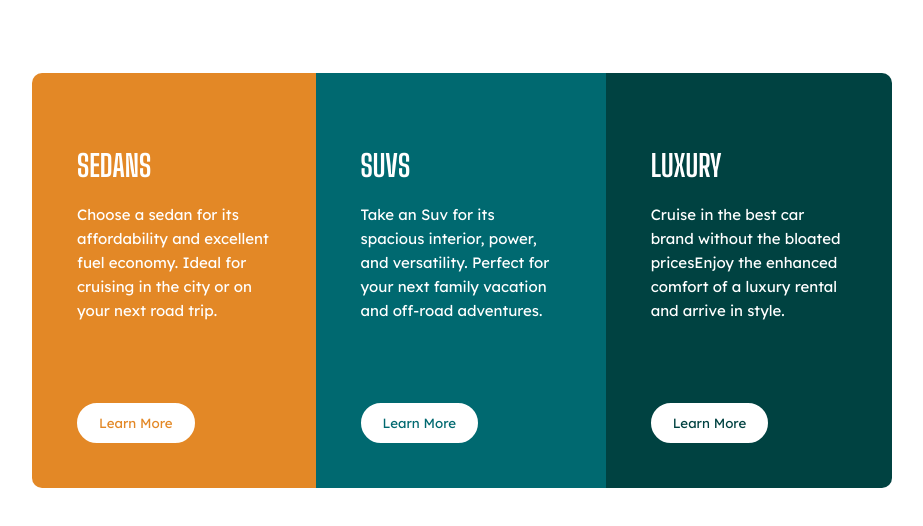
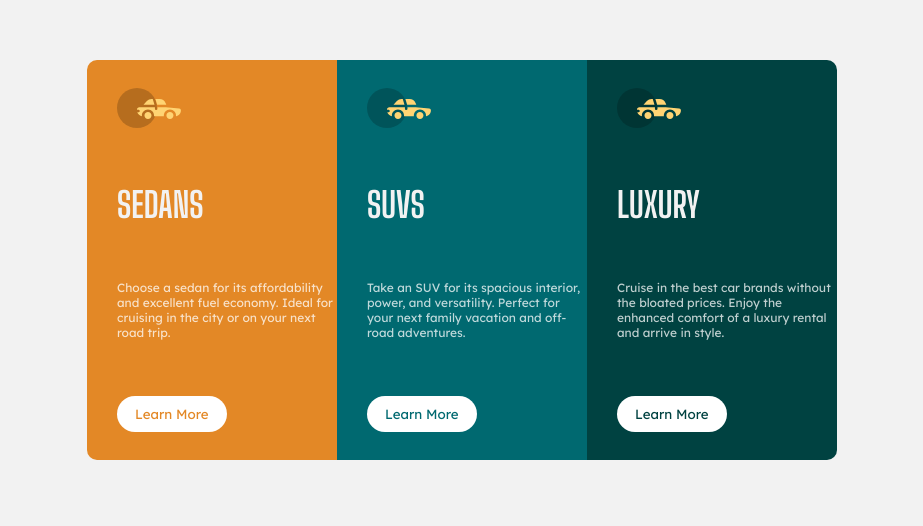
Before and after one commit to zeyneponlem/3-column-preview-card-component-main, a plain HTML site: page index.html in a window 1280 px wide. Shown: the part 120-646 px from the top of the page, without its empty margins (178-1101 px from the left). Drawn offline with Linux system fonts and the light colour scheme.

Commit message:
task
fronted mentor

```diff
--- a/index.html
+++ b/index.html
@@ -1,57 +1,60 @@
+
+
 <!DOCTYPE html>
 <html lang="en">
 <head>
-    <meta charset="UTF-8" />
-    <meta name="viewport" content="width=device-width, initial-scale=1.0" />
-    <!-- displays site properly based on user's device -->
+  <meta charset="UTF-8">
+  <meta name="viewport" content="width=device-width, initial-scale=1.0"> <!-- displays site properly based on user's device -->
 
-    <link
-      rel="icon"
-      type="image/png"
-      sizes="32x32"
-      href="./images/favicon-32x32.png"
-    />
-    <link rel="preconnect" href="https://fonts.gstatic.com" />
-    <link
-      href="https://fonts.googleapis.com/css2?family=Big+Shoulders+Display:wght@700&family=Lexend+Deca&display=swap"
-      rel="stylesheet"
-    />
-    <link rel="stylesheet" href="style.css" />
+  <link rel="icon" type="image/png" sizes="32x32" href="./images/favicon-32x32.png">
 
   <title>Frontend Mentor | 3-column preview card component</title>
+
+  <!-- Google Fonts  -->
+  <link rel="preconnect" href="https://fonts.gstatic.com">
+  <link href="https://fonts.googleapis.com/css2?family=Big+Shoulders+Display:wght@700&family=Lexend+Deca&display=swap" rel="stylesheet">
+
+  <style>
+    .attribution { font-size: 11px; text-align: center; }
+    .attribution a { color: hsl(228, 45%, 44%); }
+  </style>
+
+  <!-- CSS  -->
+  <link rel="stylesheet" href="style.css">
 </head>
 <body>
-    <div class="container">
-      <div class="card bright-orange">
-        <img src="./images/icon-sedans Small.png" alt="" />
-        <h3>Sedans</h3>
+
+  <section id="container">
+    <div class="card">
+      <img src="./images/icon-sedans.svg" alt="Sedans">
+      <h1>Sedans</h1>
       <p>
-          Choose a sedan for its affordability and excellent fuel economy. Ideal
-          for cruising in the city or on your next road trip.
+        Choose a sedan for its affordability and excellent fuel economy. Ideal for cruising in the city
+        or on your next road trip.
       </p>
-        <button class="btn">Learn More</button>
+      <button class="btn btn1">Learn More</button>
     </div>
 
-      <div class="card dark-cyan">
-        <img src="./images/icon-suvs Small.png" alt="" />
-        <h3>SUVs</h3>
+    <div class="card">
+      <img src="./images/icon-sedans.svg" alt="Sedans">
+      <h1>SUVs</h1>
       <p>
-          Take an Suv for its spacious interior, power, and versatility. Perfect
-          for your next family vacation and off-road adventures.
+        Take an SUV for its spacious interior, power, and versatility. Perfect for your next family vacation
+        and off-road adventures.
       </p>
-        <button class="btn">Learn More</button>
+      <button class="btn btn2">Learn More</button>
     </div>
 
-      <div class="card very-dark-cyan">
-        <img src="./images/icon-luxury Small.png" alt="" />
-        <h3>Luxury</h3>
+    <div class="card">
+      <img src="./images/icon-sedans.svg" alt="Sedans">
+      <h1>Luxury</h1>
       <p>
-          Cruise in the best  car brand without the bloated pricesEnjoy the
-          enhanced comfort of a luxury rental and arrive in style.
+        Cruise in the best car brands without the bloated prices. Enjoy the enhanced comfort of a luxury
+        rental and arrive in style.
       </p>
-        <button class="btn">Learn More</button>
+      <button class="btn btn3">Learn More</button>
     </div>
-    </div>
+  </section>
 
 </body>
 </html>
--- a/style.css
+++ b/style.css
@@ -1,126 +1,111 @@
-:root {
-    --bright-orange: hsl(31, 77%, 52%);
-    --dark-cyan: hsl(184, 100%, 22%);
-    --very-dark-cyan: hsl(179, 100%, 13%);
-  }
-
-  * {
+* {
     margin: 0;
     padding: 0;
     box-sizing: border-box;
   }
 
-  body,
-  button {
-    font-family: "Lexend Deca", sans-serif;
+  body {
+    background-color: hsl(0, 0%, 95%);
   }
 
-  h3 {
-    font-family: "Big Shoulders Display", sans-serif;
-    text-transform: uppercase;
-    font-size: 30px;
+  /* Container style */
+  #container {
+    width: 100%;
+    height: 95vh;
+    display: flex;
+    justify-content: center;
+    align-items: center;
   }
 
-  p {
-    font-size: 15px;
-    line-height: 1.6;
+  .card {
+    width: 250px;
+    height: 400px;
+    display: flex;
+    flex-flow: column wrap;
+    justify-content: space-around;
+    align-items: flex-start;
+    padding-left: 30px;
+  }
+
+
+  .card:nth-of-type(1) {
+    background-color: hsl(31, 77%, 52%);
+    border-bottom-left-radius: 10px;
+    border-top-left-radius: 10px;
+  }
+
+
+  .card:nth-of-type(2) {
+    background-color: hsl(184, 100%, 22%);
+  }
+
+
+  .card:nth-of-type(3) {
+    background-color: hsl(179, 100%, 13%);
+    border-bottom-right-radius: 10px;
+    border-top-right-radius: 10px;
+  }
+
+  .card h1 {
+    font-family: 'Big Shoulders Display', cursive;
+    color: hsl(0, 0%, 95%);
+    text-transform: uppercase;
+    font-size: 35px;
+  }
+
+  .card p {
+    font-family: 'Lexend Deca', sans-serif;
+    color: hsla(0, 0%, 100%, 0.75);
+    font-size: 12px;
   }
 
   .btn {
+    cursor: pointer;
+    padding: 10px 18px;
+    font-family: 'Lexend Deca', sans-serif;
     background-color: #fff;
-    border: 2px solid #fff;
+    border: none;
     border-radius: 30px;
-    padding: 10px 20px;
-    cursor: pointer;
-    transition: all 0.4s ease-in-out;
   }
 
-  .bright-orange {
-    background-color: var(--bright-orange);
-    color: #fff;
-    border-radius: 10px 10px 0 0;
+  /* First Button */
+  .btn1 {
+    color: hsl(31, 77%, 52%);
   }
 
-  .bright-orange .btn {
-    color: var(--bright-orange);
+  /* Second Button */
+  .btn2 {
+    color: hsl(184, 100%, 22%);
   }
 
-  .dark-cyan {
-    background-color: var(--dark-cyan);
-    color: #fff;
+
+  .btn3 {
+    color: hsl(179, 100%, 13%);
   }
 
-  .dark-cyan .btn {
-    color: var(--dark-cyan);
-  }
 
-  .very-dark-cyan {
-    background-color: var(--very-dark-cyan);
-    color: #fff;
-    border-radius: 0 0 10px 10px;
-  }
-
-  .very-dark-cyan .btn {
-    color: var(--very-dark-cyan);
-  }
-
-  .btn:hover {
-    background-color: transparent;
-    color: #fff;
-  }
-
-  .container {
-    padding: 20px;
-  }
-
-  .card {
-    padding: 30px;
-  }
-
-  .card img {
-    margin-bottom: 25px;
-  }
-
-  .card h3 {
-    margin-bottom: 20px;
-  }
-
-  .card p {
-    margin-bottom: 30px;
-  }
-
-  .attribution {
-    font-size: 11px;
-    text-align: center;
-  }
-
-  .attribution a {
-    color: hsl(228, 45%, 44%);
-  }
-
-  @media (min-width: 992px) {
-    .container {
-      display: flex;
-      align-items: center;
-      justify-content: center;
-      min-height: 100vh;
-      max-width: 900px;
-      margin: auto;
-    }
-
-    .bright-orange {
-      border-radius: 10px 0 0 10px;
-    }
-
-    .very-dark-cyan {
-      border-radius: 0 10px 10px 0;
+  /* Media Query */
+  @media only screen and (max-width: 600px) {
+    #container {
+      margin: 10px 0px 10px 0px;
+      height: auto;
+      flex-direction: column;
     }
 
     .card {
-      padding: 45px;
+      border-radius: 0 ;
+      height: 400px ;
     }
 
-    .card p {
-      margin-bottom: 80px;
+
+    .card:nth-of-type(1) {
+      border-top-right-radius: 10px ;
+      border-top-left-radius: 10px ;
+    }
+
+
+    .card:nth-of-type(3) {
+      border-bottom-right-radius: 10px ;
+      border-bottom-left-radius: 10px ;
     }
   }
```
Also changed, not shown: Image 31-01-2023 at 07.08 2.jpg (added), images/icon-luxury Small.png (deleted), images/icon-luxury.svg (added), images/icon-sedans Small.png (deleted), images/icon-sedans.svg (added), images/icon-suvs Small.png (deleted), images/icon-suvs.svg (added). Lines whose indentation alone changed are shown as unchanged.
